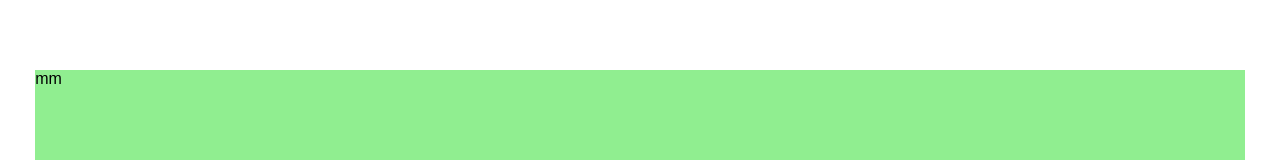
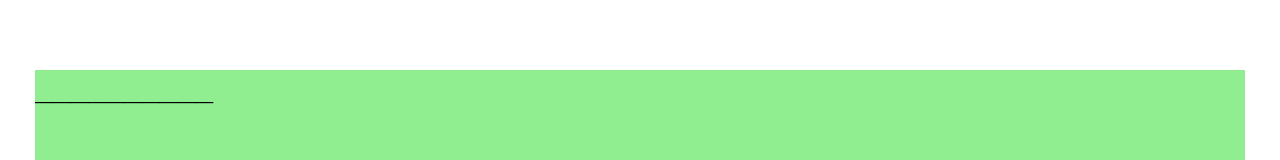
Before and after one commit to SyedaBismaa/pinterest-task, a plain HTML site: page index.html in a window 1280 px wide. Shown: the part 746-906 px from the top of the page. Drawn offline with Linux system fonts and the light colour scheme.

Commit message:
Section-2

```diff
--- a/index.html
+++ b/index.html
@@ -52,7 +52,8 @@
         </div>
 
         <div class="section-2">
-            mm
+
+            <h1>__________</h1>
         </div>
     </div>
 
```
